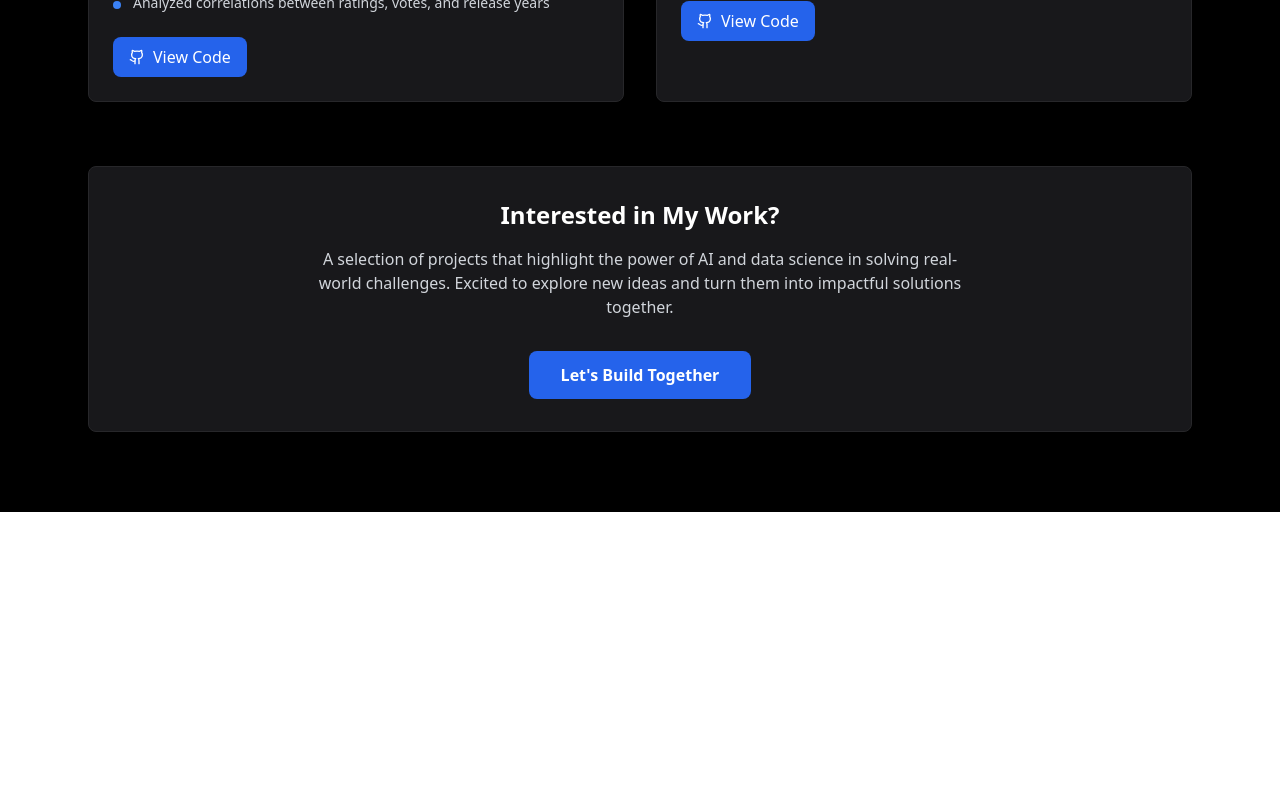
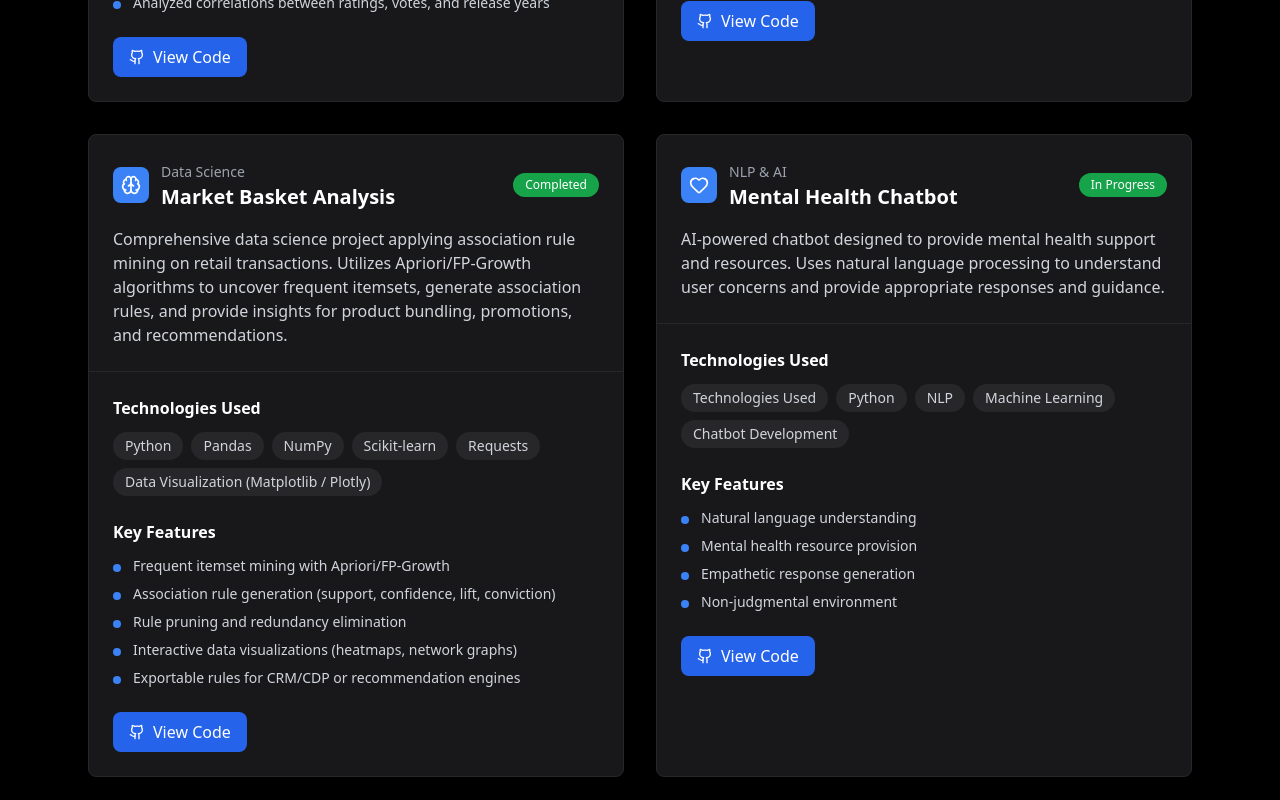
Before and after one commit to nour-developer1/My-Portfolio-Website, a React (Vite) app: page /My-Portfolio-Website/projects in a window 1280 px wide. Shown: the part 2260-3060 px from the top of the page. Before the commit the page ends 2772 px from the top, so only its background shows below. Built offline with nearby package versions, Linux system fonts and the light colour scheme.

Commit message:
add 2 Projects

```diff
--- a/src/pages/ProjectsPage.tsx
+++ b/src/pages/ProjectsPage.tsx
@@ -147,6 +147,56 @@ const ProjectsPage: React.FC = () => {
       github:
         "https://github.com/nour-developer1/Amazon-Web-Scraper-Project/blob/main/Amazon%20Web%20Scraper%20Project.ipynb",
     },
+    {
+      title: "Market Basket Analysis",
+      description:
+        "Comprehensive data science project applying association rule mining on retail transactions. Utilizes Apriori/FP-Growth algorithms to uncover frequent itemsets, generate association rules, and provide insights for product bundling, promotions, and recommendations.",
+      category: "Data Science",
+      technologies: [
+        "Python",
+        "Pandas",
+        "NumPy",
+        "Scikit-learn",
+        "Requests",
+        "Data Visualization (Matplotlib / Plotly)",
+      ],
+      features: [
+        "Frequent itemset mining with Apriori/FP-Growth",
+
+        "Association rule generation (support, confidence, lift, conviction)",
+
+        "Rule pruning and redundancy elimination",
+
+        "Interactive data visualizations (heatmaps, network graphs)",
+
+        "Exportable rules for CRM/CDP or recommendation engines",
+      ],
+      icon: Brain,
+      status: "Completed",
+      github: "https://github.com/nour-developer1/Market-Basket-analysis",
+    },
+    {
+      title: "Mental Health Chatbot",
+      description:
+        "AI-powered chatbot designed to provide mental health support and resources. Uses natural language processing to understand user concerns and provide appropriate responses and guidance.",
+      category: "NLP & AI",
+      technologies: [
+        "Technologies Used",
+        "Python",
+        "NLP",
+        "Machine Learning",
+        "Chatbot Development",
+      ],
+      features: [
+        "Natural language understanding",
+        "Mental health resource provision",
+        "Empathetic response generation",
+        "Non-judgmental environment",
+      ],
+      icon: Heart,
+      status: "In Progress",
+      github: "https://github.com/nour-developer1/Mental-Health-Chatbot",
+    },
   ];
 
   return (
--- a/src/pages/SkillsPage.tsx
+++ b/src/pages/SkillsPage.tsx
@@ -128,8 +128,8 @@ const SkillsPage: React.FC = () => {
       year: "2025",
     },
     {
-      title: "Applied Deep Learning",
-      issuer: "NVIDIA",
+      title: "Generative AI",
+      issuer: "SAS",
       year: "2025",
     },
     {
@@ -139,8 +139,8 @@ const SkillsPage: React.FC = () => {
       year: "2025",
     },
     {
-      title: "Introduction to Data Science ",
-      issuer: "Cisco Networking Academy",
+      title: "Applied Deep Learning",
+      issuer: "NVIDIA",
       year: "2025",
     },
   ];
```
